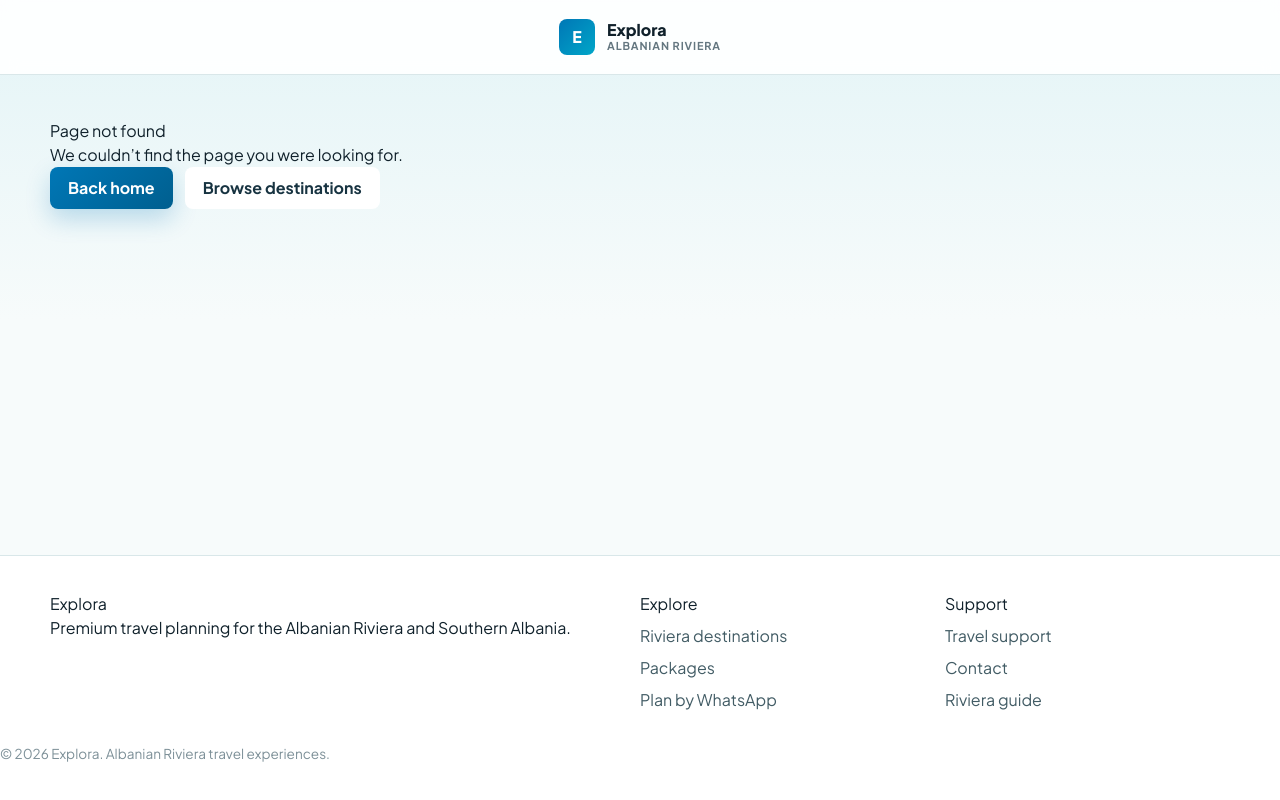
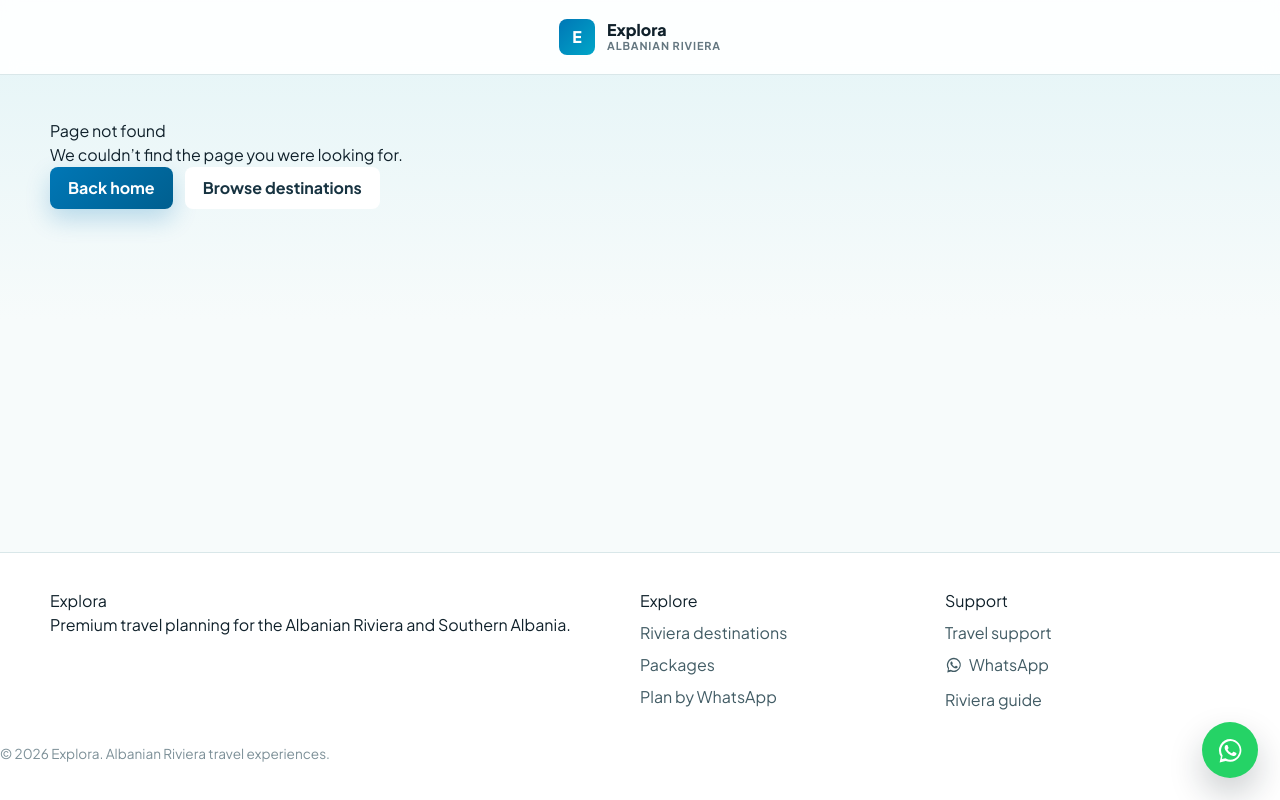
Before and after one commit to kevinshehu/explora, an Angular app: page /concierge in a window 1280 px wide. Built offline with nearby package versions, Linux system fonts and the light colour scheme.

Commit message:
Add WhatsApp click to chat

```diff
--- a/src/app/app.ts
+++ b/src/app/app.ts
@@ -1,7 +1,10 @@
 import { Component } from '@angular/core';
-import { RouterOutlet } from '@angular/router';
+import { NgIf } from '@angular/common';
+import { Router, RouterOutlet } from '@angular/router';
 import { Footer } from './layout/footer';
 import { Header } from './layout/header';
+import { WhatsappIcon } from './shared/components/whatsapp-icon';
+import { whatsappUrl } from './shared/whatsapp';
 
 @Component({
   selector: 'app-root',
@@ -12,8 +15,19 @@ import { Header } from './layout/header';
         <router-outlet />
       </main>
       <app-footer />
+      <a *ngIf="showFloatingWhatsApp" class="floating-whatsapp" [href]="floatingWhatsAppUrl" target="_blank" rel="noopener" aria-label="Contact Explora on WhatsApp">
+        <app-whatsapp-icon />
+      </a>
     </div>
   `,
-  imports: [Header, Footer, RouterOutlet],
+  imports: [Header, Footer, RouterOutlet, WhatsappIcon, NgIf],
 })
-export class App {}
+export class App {
+  constructor(private readonly router: Router) {}
+
+  floatingWhatsAppUrl = whatsappUrl('Hi! I would like help planning a trip on the Albanian Riviera.');
+
+  get showFloatingWhatsApp(): boolean {
+    return !this.router.url.startsWith('/booking');
+  }
+}
--- a/src/app/layout/footer.ts
+++ b/src/app/layout/footer.ts
@@ -1,10 +1,12 @@
 import { Component } from '@angular/core';
 import { RouterLink } from '@angular/router';
+import { WhatsappIcon } from '../shared/components/whatsapp-icon';
+import { whatsappUrl } from '../shared/whatsapp';
 
 @Component({
   selector: 'app-footer',
   standalone: true,
-  imports: [RouterLink],
+  imports: [RouterLink, WhatsappIcon],
   template: `
     <footer class="site-footer">
       <div class="container footer-grid">
@@ -21,7 +23,10 @@ import { RouterLink } from '@angular/router';
         <div>
           <h4>Support</h4>
           <a routerLink="/booking">Travel support</a>
-          <a href="mailto:hello@explora.al">Contact</a>
+          <a class="footer-whatsapp" [href]="contactWhatsAppUrl" target="_blank" rel="noopener">
+            <app-whatsapp-icon />
+            WhatsApp
+          </a>
           <a routerLink="/destinations">Riviera guide</a>
         </div>
       </div>
@@ -29,4 +34,6 @@ import { RouterLink } from '@angular/router';
     </footer>
   `,
 })
-export class Footer {}
+export class Footer {
+  contactWhatsAppUrl = whatsappUrl('Hi! I would like to contact Explora about the Albanian Riviera.');
+}
--- a/src/app/pages/booking-page.ts
+++ b/src/app/pages/booking-page.ts
@@ -8,11 +8,13 @@ import { Component, inject } from '@angular/core';
 import { ActivatedRoute } from '@angular/router';
 import { destinations, tours } from '../data/travel-data';
 import { Tour } from '../shared/models/travel.model';
+import { WhatsappIcon } from '../shared/components/whatsapp-icon';
+import { whatsappUrl } from '../shared/whatsapp';
 
 @Component({
   selector: 'app-booking-page',
   standalone: true,
-  imports: [NgForOf, NgIf, ReactiveFormsModule, CurrencyPipe],
+  imports: [NgForOf, NgIf, ReactiveFormsModule, CurrencyPipe, WhatsappIcon],
   template: `
     <section class="container section-shell">
       <div class="detail-title-group">
@@ -61,7 +63,7 @@ import { Tour } from '../shared/models/travel.model';
           </label>
 
           <button class="button-primary" type="submit" [disabled]="bookingForm.invalid || redirecting">
-            <span class="material-symbols-outlined" aria-hidden="true">chat</span>
+            <app-whatsapp-icon />
             Send to WhatsApp
           </button>
         </form>
@@ -205,6 +207,6 @@ export class BookingPage {
   }
 
   private whatsAppUrl(message: string): string {
-    return `https://wa.me/?text=${encodeURIComponent(message)}`;
+    return whatsappUrl(message);
   }
 }
--- a/src/app/pages/destination-detail-page.ts
+++ b/src/app/pages/destination-detail-page.ts
@@ -5,11 +5,13 @@ import { destinations, tours } from '../data/travel-data';
 import { Destination } from '../shared/models/travel.model';
 import { TourCard } from '../shared/components/tour-card';
 import { SectionTitle } from '../shared/components/section-title';
+import { WhatsappIcon } from '../shared/components/whatsapp-icon';
+import { whatsappUrl } from '../shared/whatsapp';
 
 @Component({
   selector: 'app-destination-detail-page',
   standalone: true,
-  imports: [NgIf, NgForOf, CurrencyPipe, RouterLink, TourCard, SectionTitle],
+  imports: [NgIf, NgForOf, CurrencyPipe, RouterLink, TourCard, SectionTitle, WhatsappIcon],
   template: `
     <section *ngIf="destination" class="container section-shell">
       <a class="back-link" routerLink="/destinations">← Back to destinations</a>
@@ -47,7 +49,11 @@ import { SectionTitle } from '../shared/components/section-title';
           <p><strong>Category</strong> {{ destination.category }}</p>
           <p><strong>Available experiences</strong> {{ destination.experiences }}</p>
           <p><strong>Best for</strong> {{ destination.tags.join(', ') }}</p>
-          <a class="button-primary" [routerLink]="['/booking']" [queryParams]="{ destination: destination.slug }">Book destination</a>
+          <a class="button-whatsapp" [href]="destinationWhatsAppUrl" target="_blank" rel="noopener">
+            <app-whatsapp-icon />
+            Ask on WhatsApp
+          </a>
+          <a class="button-primary" [routerLink]="['/booking']" [queryParams]="{ destination: destination.slug }">Plan details</a>
           <a class="button-ghost" [routerLink]="['/tours']" [queryParams]="{ destination: destination.city }">View package list</a>
         </aside>
       </div>
@@ -73,6 +79,7 @@ export class DestinationDetailPage {
 
   destination: Destination | undefined = undefined;
   relatedTours = tours.filter((tour) => false);
+  destinationWhatsAppUrl = whatsappUrl();
 
   constructor() {
     const slug = this.route.snapshot.paramMap.get('slug');
@@ -84,5 +91,8 @@ export class DestinationDetailPage {
     this.relatedTours = tours.filter(
       (tour) => tour.destinationId === this.destination!.id,
     );
+    this.destinationWhatsAppUrl = whatsappUrl(
+      `Hi! I'm interested in the ${this.destination.city} experience. Can you provide more information?`,
+    );
   }
 }
--- a/src/app/pages/tour-detail-page.ts
+++ b/src/app/pages/tour-detail-page.ts
@@ -3,11 +3,13 @@ import { Component, inject } from '@angular/core';
 import { ActivatedRoute, Router, RouterLink } from '@angular/router';
 import { tours } from '../data/travel-data';
 import { Tour } from '../shared/models/travel.model';
+import { WhatsappIcon } from '../shared/components/whatsapp-icon';
+import { whatsappUrl } from '../shared/whatsapp';
 
 @Component({
   selector: 'app-tour-detail-page',
   standalone: true,
-  imports: [NgIf, NgForOf, CurrencyPipe, RouterLink],
+  imports: [NgIf, NgForOf, CurrencyPipe, RouterLink, WhatsappIcon],
   template: `
     <section *ngIf="tour" class="container section-shell">
       <a class="back-link" routerLink="/tours">← Back to tours</a>
@@ -59,7 +61,11 @@ import { Tour } from '../shared/models/travel.model';
           <p><strong>Category</strong> {{ tour.category }}</p>
           <p><strong>Reviews</strong> {{ tour.reviews }}</p>
           <p><strong>Duration</strong> {{ tour.duration }}</p>
-          <a class="button-primary" [routerLink]="['/booking']" [queryParams]="{ tour: tour.slug }">Book now</a>
+          <a class="button-whatsapp" [href]="tourWhatsAppUrl" target="_blank" rel="noopener">
+            <app-whatsapp-icon />
+            Ask on WhatsApp
+          </a>
+          <a class="button-primary" [routerLink]="['/booking']" [queryParams]="{ tour: tour.slug }">Plan details</a>
         </aside>
       </div>
     </section>
@@ -75,12 +81,17 @@ export class TourDetailPage {
   private readonly router = inject(Router);
 
   tour: Tour | undefined;
+  tourWhatsAppUrl = whatsappUrl();
 
   constructor() {
     const slug = this.route.snapshot.paramMap.get('slug');
     this.tour = tours.find((item) => item.slug === slug);
     if (!this.tour) {
       this.router.navigate(['/tours']);
+      return;
     }
+    this.tourWhatsAppUrl = whatsappUrl(
+      `Hi! I'm interested in the ${this.tour.title} experience. Can you provide more information?`,
+    );
   }
 }
--- /dev/null
+++ b/src/app/shared/components/whatsapp-icon.ts
@@ -0,0 +1,12 @@
+import { Component } from '@angular/core';
+
+@Component({
+  selector: 'app-whatsapp-icon',
+  standalone: true,
+  template: `
+    <svg class="whatsapp-icon" viewBox="0 0 32 32" aria-hidden="true" focusable="false">
+      <path d="M16.03 3.2A12.65 12.65 0 0 0 5.36 22.65L4 29.2l6.68-1.56A12.67 12.67 0 1 0 16.03 3.2Zm0 22.92c-1.86 0-3.6-.5-5.1-1.38l-.48-.28-3.96.92.8-3.9-.32-.5a10.25 10.25 0 1 1 9.06 5.14Zm5.78-7.67c-.32-.16-1.88-.93-2.17-1.04-.3-.1-.5-.15-.72.16-.21.32-.83 1.04-1.02 1.25-.18.22-.37.24-.68.08-.32-.16-1.34-.49-2.55-1.56-.94-.84-1.58-1.88-1.76-2.2-.19-.32-.02-.49.14-.65.14-.14.32-.37.48-.56.16-.18.21-.31.32-.53.1-.21.05-.4-.03-.56-.08-.16-.72-1.73-.98-2.37-.26-.62-.52-.54-.72-.55h-.61c-.21 0-.56.08-.85.4-.3.32-1.12 1.1-1.12 2.68 0 1.57 1.15 3.1 1.31 3.31.16.22 2.26 3.45 5.48 4.84.77.33 1.37.53 1.83.68.77.24 1.47.21 2.03.13.62-.09 1.88-.77 2.15-1.52.27-.75.27-1.39.19-1.52-.08-.14-.29-.22-.61-.38Z" />
+    </svg>
+  `,
+})
+export class WhatsappIcon {}
--- /dev/null
+++ b/src/app/shared/whatsapp.ts
@@ -0,0 +1,10 @@
+export const whatsappNumber = '355695535111';
+export const whatsappBaseUrl = `https://wa.me/${whatsappNumber}`;
+
+export function whatsappUrl(message?: string): string {
+  if (!message) {
+    return whatsappBaseUrl;
+  }
+
+  return `${whatsappBaseUrl}?text=${encodeURIComponent(message)}`;
+}
--- a/src/styles.scss
+++ b/src/styles.scss
@@ -291,8 +291,10 @@ a {
 
 .search-strip button,
 .button-primary,
+.button-whatsapp,
 .button-ghost,
 a.button-primary,
+a.button-whatsapp,
 a.button-ghost {
   border: 0;
   border-radius: var(--radius-sm);
@@ -312,6 +314,7 @@ a.button-ghost {
 
 .search-strip button:hover,
 .button-primary:hover,
+.button-whatsapp:hover,
 .button-ghost:hover {
   transform: translateY(-1px);
 }
@@ -330,6 +333,51 @@ a.button-ghost {
   border: 1px solid var(--line);
   background: white;
   color: #173341;
+}
+
+.button-whatsapp {
+  background: #25d366;
+  color: #ffffff;
+  box-shadow: 0 10px 24px rgba(37, 211, 102, 0.22);
+}
+
+.hero-whatsapp {
+  align-self: flex-start;
+}
+
+.whatsapp-icon {
+  width: 18px;
+  height: 18px;
+  display: block;
+  fill: currentColor;
+  flex: 0 0 auto;
+}
+
+.floating-whatsapp {
+  position: fixed;
+  right: 22px;
+  bottom: 22px;
+  z-index: 30;
+  width: 56px;
+  height: 56px;
+  border-radius: 999px;
+  display: inline-flex;
+  align-items: center;
+  justify-content: center;
+  background: #25d366;
+  color: white;
+  box-shadow: 0 16px 34px rgba(16, 33, 43, 0.22);
+  transition: transform 180ms ease, box-shadow 180ms ease;
+}
+
+.floating-whatsapp:hover {
+  transform: translateY(-2px);
+  box-shadow: 0 20px 42px rgba(16, 33, 43, 0.28);
+}
+
+.floating-whatsapp .whatsapp-icon {
+  width: 29px;
+  height: 29px;
 }
 
 .section-label {
@@ -817,6 +865,12 @@ a.primary,
   margin-top: 8px;
 }
 
+.site-footer .footer-whatsapp {
+  display: inline-flex;
+  align-items: center;
+  gap: 6px;
+}
+
 .copyright {
   margin: 32px 0 0;
   color: #7d9098;
@@ -835,7 +889,8 @@ a.primary,
 }
 
 .cta-row .button-ghost,
-.cta-row .button-primary {
+.cta-row .button-primary,
+.cta-row .button-whatsapp {
   width: auto;
 }
 
@@ -944,12 +999,24 @@ a.primary,
 
   .button-ghost,
   .button-primary,
+  .button-whatsapp,
   .search-strip button {
     width: 100%;
   }
 
   .site-header .button-primary {
     width: auto;
+  }
+
+  .hero-whatsapp {
+    align-self: stretch;
+  }
+
+  .floating-whatsapp {
+    right: 16px;
+    bottom: 16px;
+    width: 52px;
+    height: 52px;
   }
 
   .detail-price {
```
Also changed, not shown: src/app/pages/home-page.ts (+23 -2 lines).
